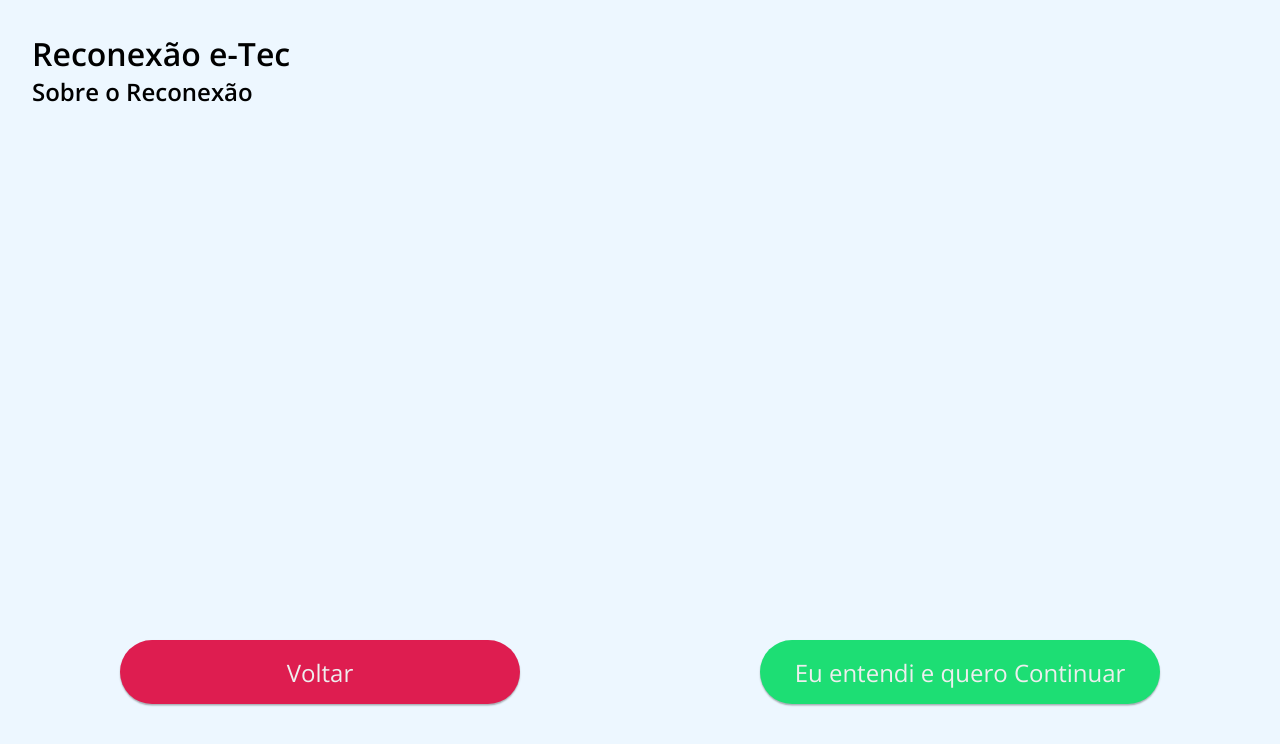
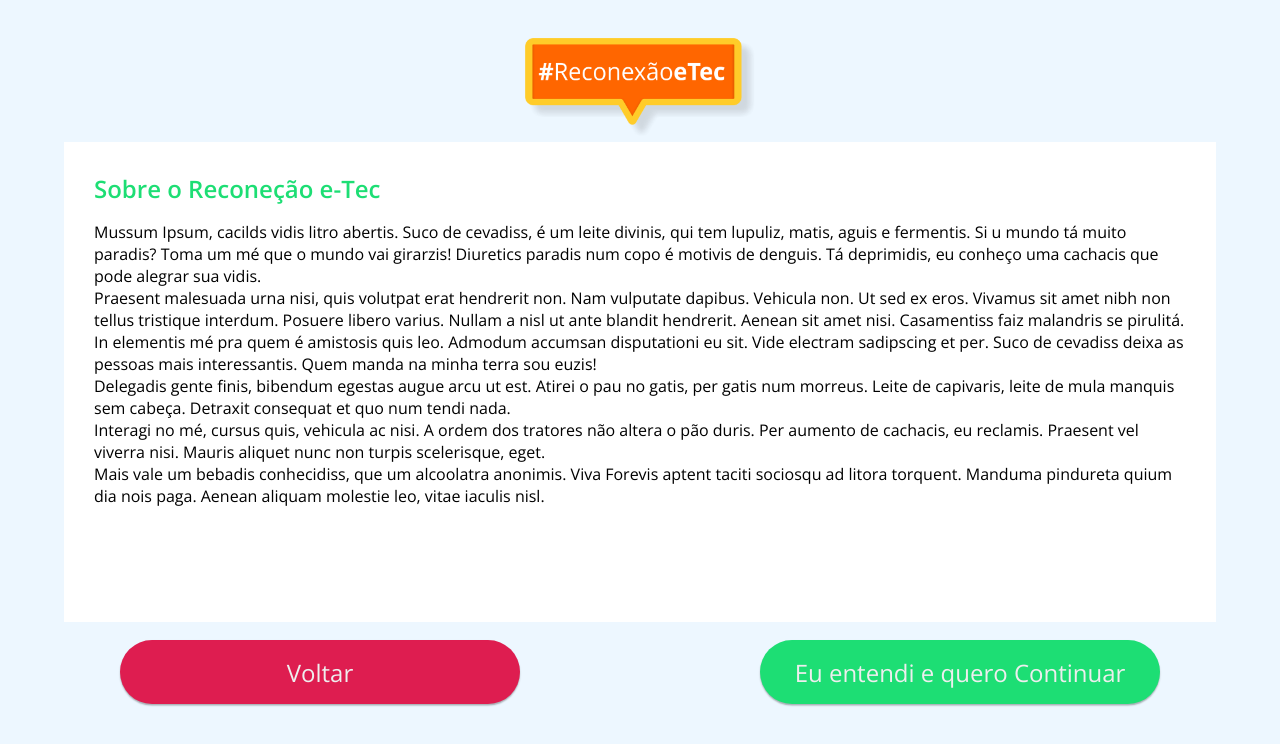
Before and after one commit to k13w/feedback, a React (Create React App) app in the folder frontend/: page /about in a window 1280 px wide. Shown: the top 744 px of the page. Built offline with nearby package versions, Linux system fonts and the light colour scheme.

Commit message:
overflow text on about page

```diff
--- a/frontend/src/components/About/index.js
+++ b/frontend/src/components/About/index.js
@@ -1,15 +1,30 @@
 import React from 'react';
 import { Link } from 'react-router-dom';
-
+import Hashtag from '../../assets/img/etechashtag.png';
 import { Container } from './styles';
 
 const About = () => (
     <Container>
     <div className="header">
-        <h1>Reconexão e-Tec</h1>
-        <h2>Sobre o Reconexão</h2>
+        <img src={Hashtag}></img>
+        {/* <h1>Reconexão e-Tec</h1> */}
+        {/* <h2>Sobre o Reconexão</h2> */}
     </div>
+    <div className="main">
+        <h2>Sobre o Reconeção e-Tec</h2>
+        <p>    Mussum Ipsum, cacilds vidis litro abertis. Suco de cevadiss, é um leite divinis, qui tem lupuliz, matis, aguis e fermentis. Si u mundo tá muito paradis? Toma um mé que o mundo vai girarzis! Diuretics paradis num copo é motivis de denguis. Tá deprimidis, eu conheço uma cachacis que pode alegrar sua vidis.</p>
 
+        <p>     Praesent malesuada urna nisi, quis volutpat erat hendrerit non. Nam vulputate dapibus. Vehicula non. Ut sed ex eros. Vivamus sit amet nibh non tellus tristique interdum. Posuere libero varius. Nullam a nisl ut ante blandit hendrerit. Aenean sit amet nisi. Casamentiss faiz malandris se pirulitá.</p>
+
+        <p>     In elementis mé pra quem é amistosis quis leo. Admodum accumsan disputationi eu sit. Vide electram sadipscing et per. Suco de cevadiss deixa as pessoas mais interessantis. Quem manda na minha terra sou euzis!</p>
+
+        <p>     Delegadis gente finis, bibendum egestas augue arcu ut est. Atirei o pau no gatis, per gatis num morreus. Leite de capivaris, leite de mula manquis sem cabeça. Detraxit consequat et quo num tendi nada.</p>
+
+        <p>     Interagi no mé, cursus quis, vehicula ac nisi. A ordem dos tratores não altera o pão duris. Per aumento de cachacis, eu reclamis. Praesent vel viverra nisi. Mauris aliquet nunc non turpis scelerisque, eget.</p>
+
+        <p>     Mais vale um bebadis conhecidiss, que um alcoolatra anonimis. Viva Forevis aptent taciti sociosqu ad litora torquent.  Manduma pindureta quium dia nois paga. Aenean aliquam molestie leo, vitae iaculis nisl.</p>
+
+    </div>
     <div className="footer">
         <Link to='/'><button className="voltar" >Voltar</button></Link>
         <Link to='/warning'><button >Eu entendi e quero Continuar</button></Link>
--- a/frontend/src/components/About/styles.js
+++ b/frontend/src/components/About/styles.js
@@ -3,4 +3,30 @@ import styled from 'styled-components';
 export const Container = styled.div`
 
 
+    .header {
+        margin: 0 auto;
+        max-width: 230px;
+        margin-top: 3%;
+    }
+    img {
+        width: 100%;
+    }
+    h2{
+        margin-bottom: 1rem;
+        color: #1dde74;
+    }
+    .main {
+        margin: 0 5%;
+        overflow-y: scroll;
+        background-color: #fff;
+        width: 90%;
+        padding: 30px;
+        float: left;
+        height: 30rem;
+        @media (max-width: 480px){
+            height: 20rem;
+        }
+        position:relative;
+    }
+
 `;
--- a/frontend/src/components/UserVerification/index.js
+++ b/frontend/src/components/UserVerification/index.js
@@ -50,7 +50,7 @@ const UserVerification = ({ history }) => {
                     </div>
                     <div className="footer">
                         <Link to="/warning"><button className="voltar">Voltar</button></Link>
-                        <button className="btn-proximo">Próximo</button>
+                        <Link to="#"><button className="btn-proximo">Próximo</button></Link>
                     </div>
                 </Verification>
             </Panel>
```
Also changed, not shown: frontend/src/assets/img/etechashtag.png (added).
